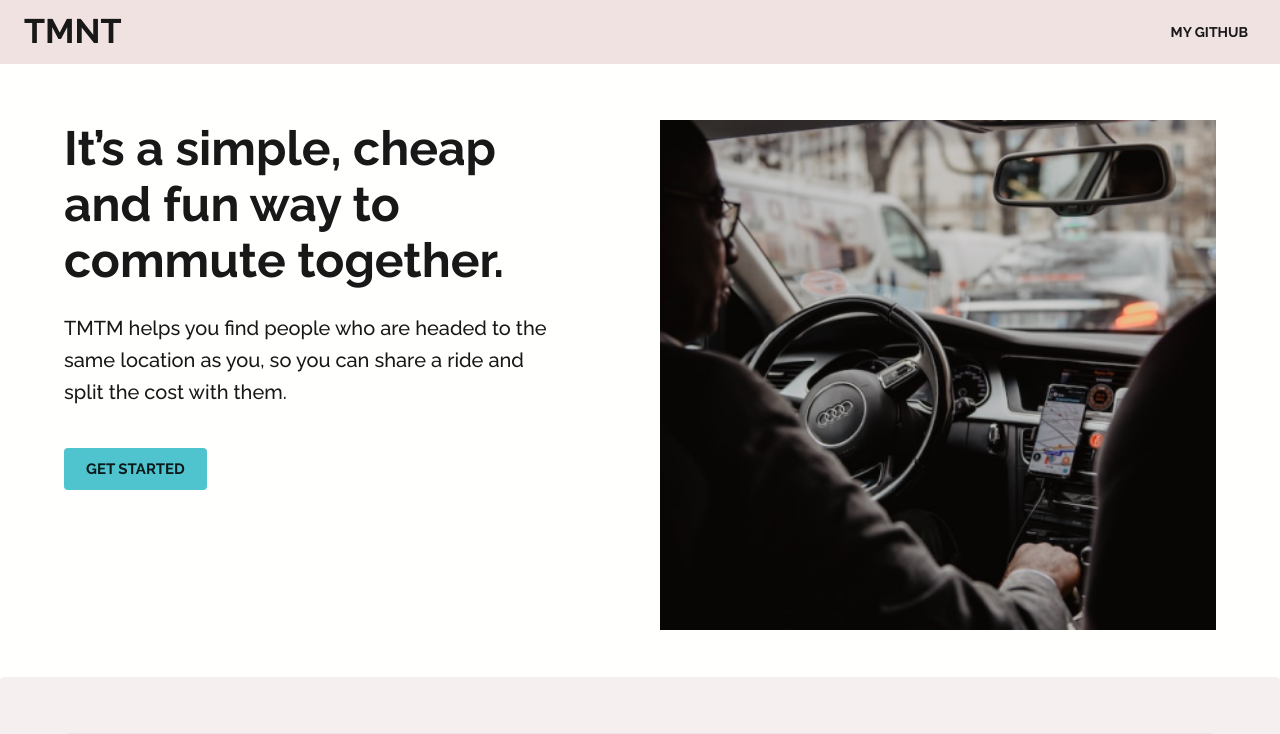
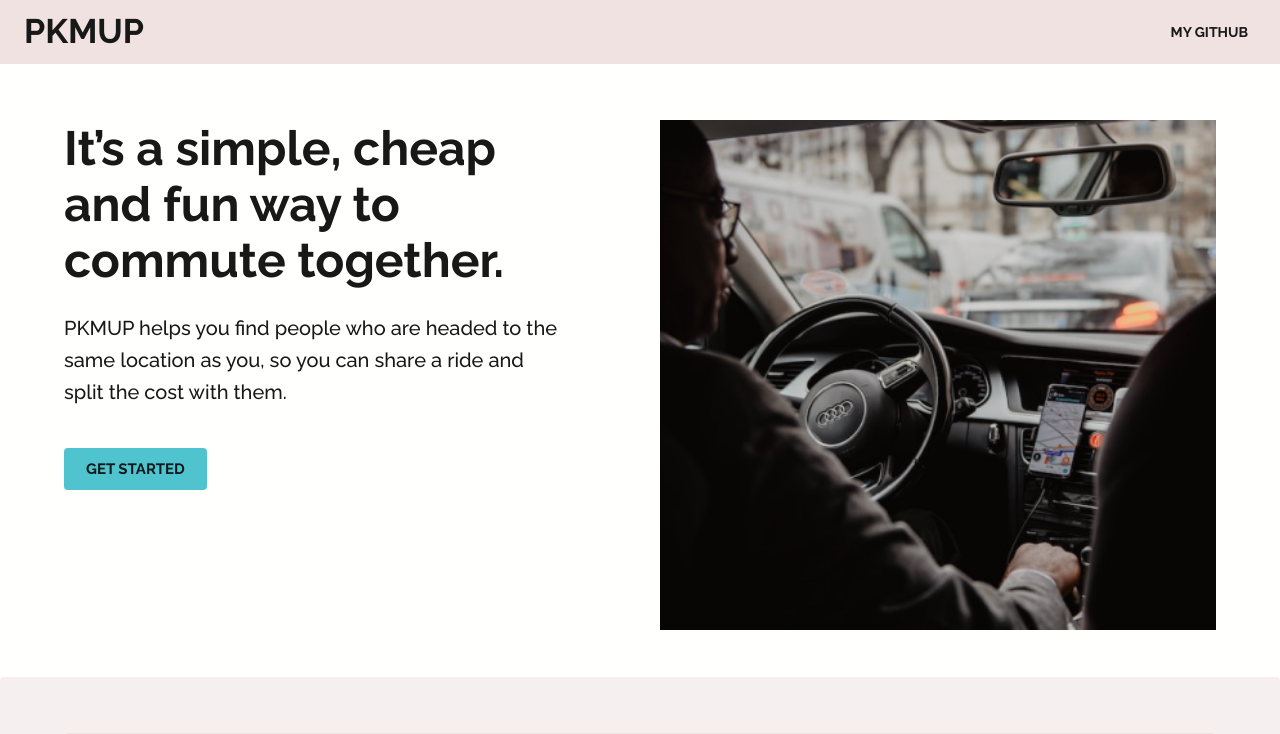
Before and after one commit to mateusloubach/web-pickemup, a React (Create React App) app: page / in a window 1280 px wide. Shown: the top 734 px of the page. Built offline with nearby package versions, Linux system fonts and the light colour scheme.

Commit message:
Update - Coords;

```diff
--- a/src/pages/form/form.jsx
+++ b/src/pages/form/form.jsx
@@ -222,10 +222,10 @@ const MapPage = (props) => {
             </IconButton>
             <Typography variant="h4" component="div" sx={{ flexGrow: 1 }}>
               <Link to="/" style={{ textDecoration: "none" }}>
-                TMTM
+                PMKUP
               </Link>
             </Typography>
-            <Button color="inherit">THE DEVELOPERS</Button>
+            <Button color="inherit">My Github</Button>
           </Toolbar>
         </AppBar>
 
--- a/src/pages/home/home.jsx
+++ b/src/pages/home/home.jsx
@@ -38,7 +38,7 @@ const Home = () => {
                   paragraph={true}
                   sx={{ maxWidth: 500, p: 0, mb: 3 }}
                 >
-                  TMTM helps you find people who are headed to the same location
+                  PKMUP helps you find people who are headed to the same location
                   as you, so you can share a ride and split the cost with them.
                 </Typography>
                 <Box mt={5}>
--- a/src/pages/map/map.jsx
+++ b/src/pages/map/map.jsx
@@ -70,8 +70,8 @@ const mapStyle = {
 export default function Map({ details, token }) {
   const mapContainer = useRef(null);
   const map = useRef(null);
-  const [lat] = useState(9.082);
-  const [lng] = useState(8.6753);
+  const [lat] = useState(-18.9113);
+  const [lng] = useState(-48.2622);
   const [zoom] = useState(5);
   const marker = useRef(null);
   const geocoderControl = useRef(null);
--- a/src/pages/map/mapPage.jsx
+++ b/src/pages/map/mapPage.jsx
@@ -220,7 +220,7 @@ const MapPage = (props) => {
               <MenuIcon />
             </IconButton>
             <Typography variant="h4" component="div" sx={{ flexGrow: 1 }}>
-              TMTM
+              PKMUP
             </Typography>
             <Button color="inherit">THE DEVELOPERS</Button>
           </Toolbar>
--- a/src/pages/navbar/navbar.jsx
+++ b/src/pages/navbar/navbar.jsx
@@ -19,7 +19,7 @@ const Navbar = () => {
           <Toolbar>
             <Typography variant="h4" component="div" sx={{ flexGrow: 1 }}>
               <Link to="/" style={{ textDecoration: "none" }}>
-                TMNT
+                PKMUP
               </Link>
             </Typography>
 
```
